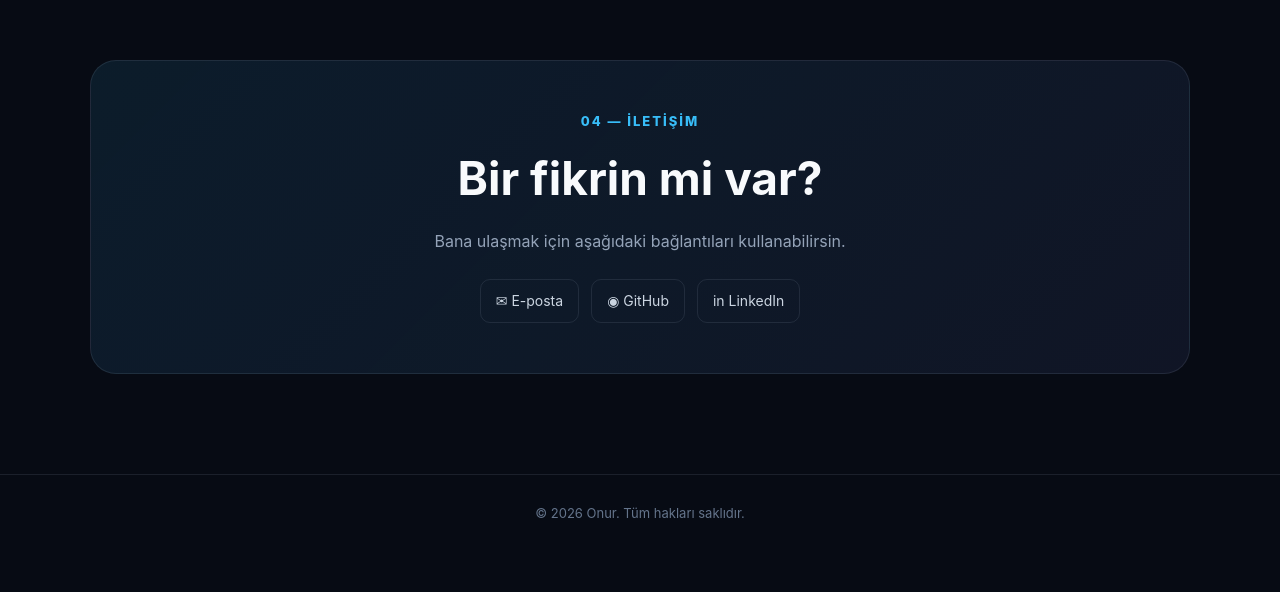
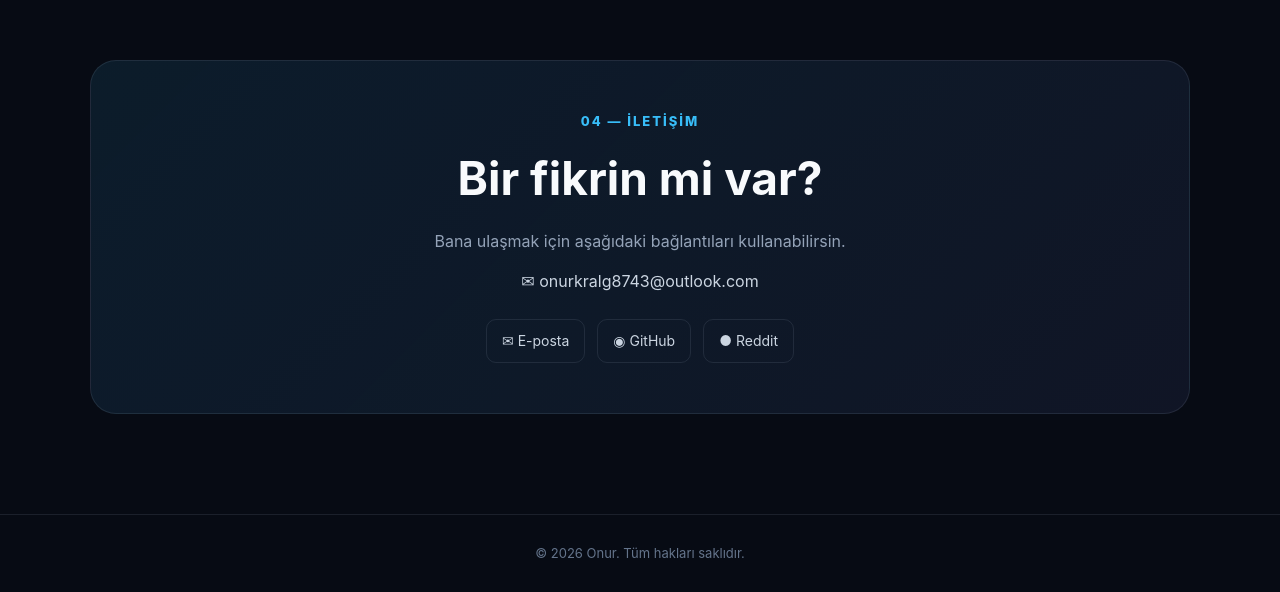
Before and after one commit to onurkralg8743-cmd/onurkralg8743-cmd.github.io, a plain HTML site: page index.html in a window 1280 px wide. Shown: the part 2705-3297 px from the top of the page. Before the commit the page ends 3257 px from the top, so only its background shows below. Drawn offline with Linux system fonts and the light colour scheme.

Commit message:
Update index.html

```diff
--- a/index.html
+++ b/index.html
@@ -48,7 +48,7 @@ footer{border-top:1px solid var(--border);padding:28px 7%;text-align:center;colo
 <section id="projeler"><div class="wrap reveal"><div class="eyebrow">03 — Projeler</div><h2 class="title">Üzerinde çalıştığım işler.</h2><p class="lead">Projelerin hazır olduğunda bağlantılarını buraya ekleyebilirsin.</p>
 <div class="grid"><div class="card project"><div><div class="icon">🌐</div><h3>Kişisel Web Sitesi</h3><p>Modern, mobil uyumlu kişisel portföy sitesi.</p></div><a href="#anasayfa">Bu siteyi incele →</a></div><div class="card project"><div><div class="icon">📚</div><h3>Eğitim Sistemi</h3><p>Dersler, testler ve öğrenci ilerleme takibi için fikir projesi.</p></div><a href="#iletisim">Yakında →</a></div><div class="card project"><div><div class="icon">🚀</div><h3>Yeni Proje</h3><p>Bir sonraki fikrini burada sergileyebilirsin.</p></div><a href="#iletisim">Detaylar →</a></div></div></div></section>
 
-<section id="iletisim"><div class="wrap reveal"><div class="contact"><div class="eyebrow">04 — İletişim</div><h2 class="title">Bir fikrin mi var?</h2><p class="lead">Bana ulaşmak için aşağıdaki bağlantıları kullanabilirsin.</p><div class="socials"><a class="social" href="mailto:ornek@email.com">✉ E-posta</a><a class="social" href="https://github.com/onurunsitesi9723" target="_blank">◉ GitHub</a><a class="social" href="#" onclick="alert('LinkedIn bağlantını buraya ekleyebilirsin.');return false">in LinkedIn</a></div></div></div></section>
+<section id="iletisim"><div class="wrap reveal"><div class="contact"><div class="eyebrow">04 — İletişim</div><h2 class="title">Bir fikrin mi var?</h2><p class="lead">Bana ulaşmak için aşağıdaki bağlantıları kullanabilirsin.</p><p style="margin-top:14px;color:#cbd5e1">✉ onurkralg8743@outlook.com</p><div class="socials"><a class="social" href="mailto:ornek@email.com">✉ E-posta</a><a class="social" href="https://github.com/onurunsitesi9723" target="_blank">◉ GitHub</a><a class="social" href="https://www.reddit.com/user/PairSome5205/" target="_blank">● Reddit</a></div></div></div></section>
 
 <footer>© 2026 Onur. Tüm hakları saklıdır.</footer>
 <script>
```
